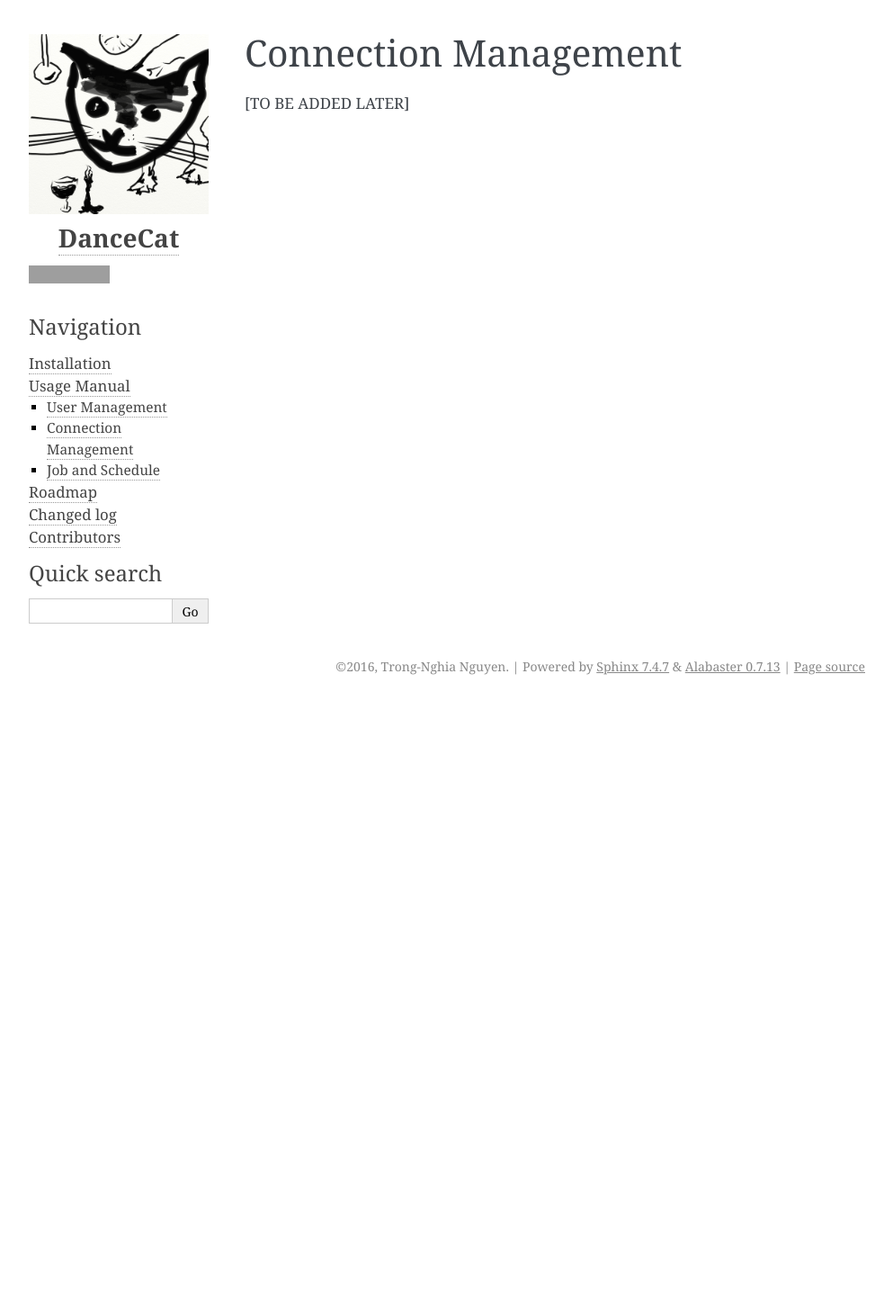
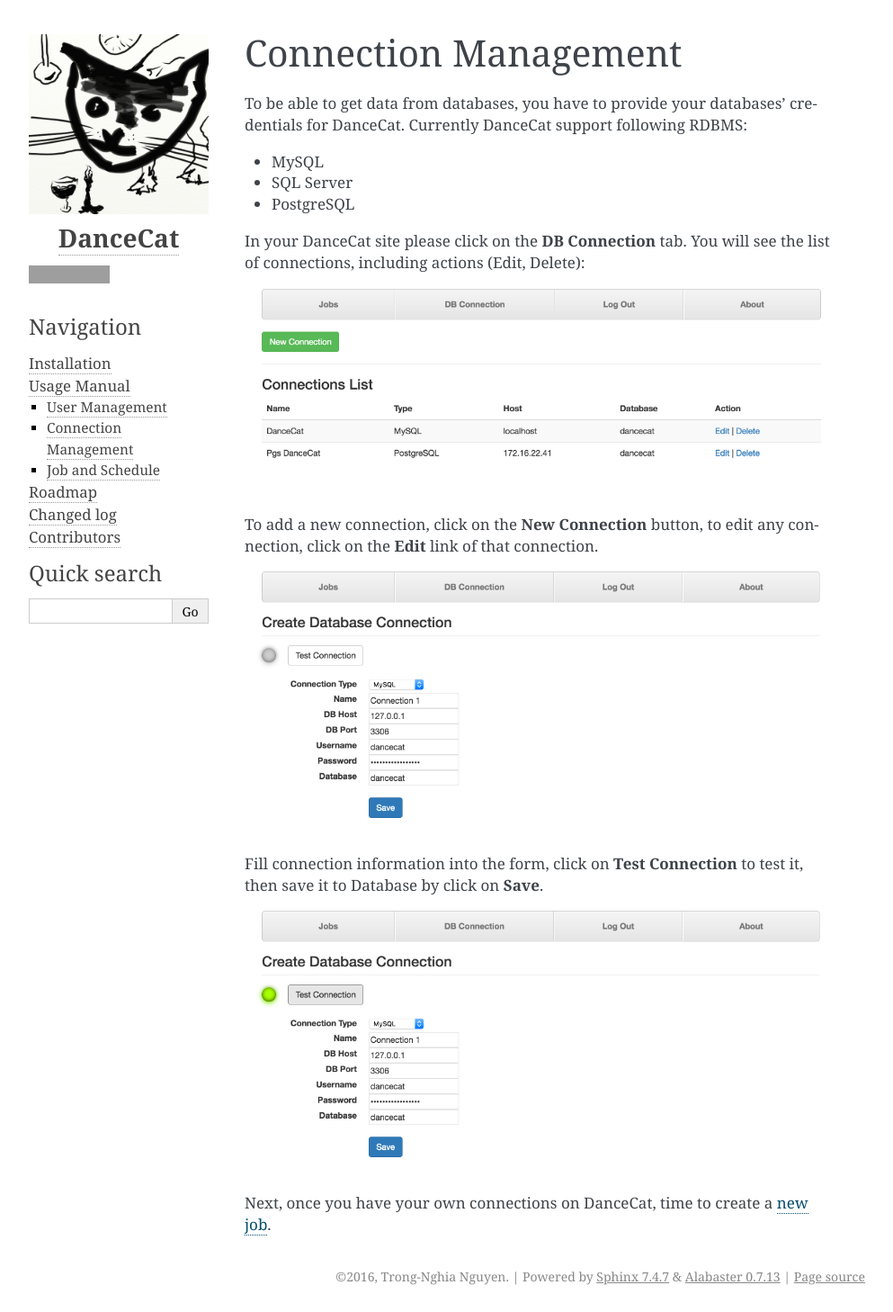
Before and after one commit to ViiSiX/DanceCats, a Sphinx documentation site: the page built from docs/connection_management.rst, in a window 1280 px wide. Shown: the whole page at 90% size, without its empty margins (148-1141 px from the left). Built offline with Sphinx 7.4.7, drawn with Linux system fonts in a browser that asks for light colours; before the commit the page ends 900 px from its top, so only the background shows below that; grey boxes are pictures that could not be loaded.

```diff
--- a/docs/connection_management.rst
+++ b/docs/connection_management.rst
@@ -1,4 +1,28 @@
 Connection Management
----------------------
+=====================
 
-[TO BE ADDED LATER]
+To be able to get data from databases, you have to provide your
+databases' credentials for DanceCat. Currently DanceCat support following
+RDBMS:
+
+- MySQL
+- SQL Server
+- PostgreSQL
+
+In your DanceCat site please click on the **DB Connection** tab. You will see
+the list of connections, including actions (Edit, Delete):
+
+.. image:: _static/connections-1.png
+
+To add a new connection, click on the **New Connection** button, to edit any connection,
+click on the **Edit** link of that connection.
+
+.. image:: _static/connections-2.png
+
+Fill connection information into the form, click on **Test Connection** to test it,
+then save it to Database by click on **Save**.
+
+.. image:: _static/connections-3.png
+
+Next, once you have your own connections on DanceCat, time to create a
+`new job <job_and_schedule.html#create-a-new-job>`_.
--- a/docs/job_and_schedule.rst
+++ b/docs/job_and_schedule.rst
@@ -1,4 +1,5 @@
 Job and Schedule
+================
+
+Create a new Job
 ----------------
-
-[TO BE ADDED LATER]
```
Also changed, not shown: docs/_static/connections-1.png (added), docs/_static/connections-2.png (added), docs/_static/connections-3.png (added), docs/user_management.rst (line endings or trailing spaces).
